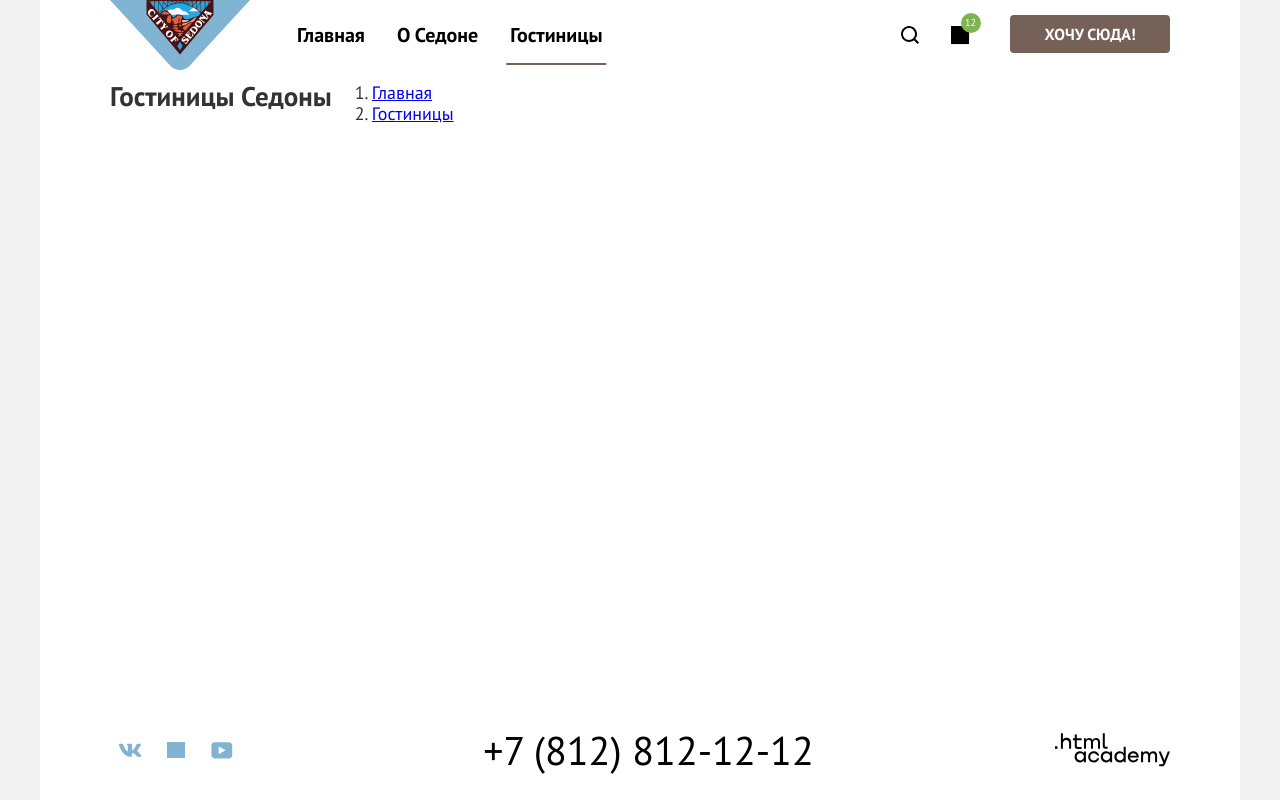
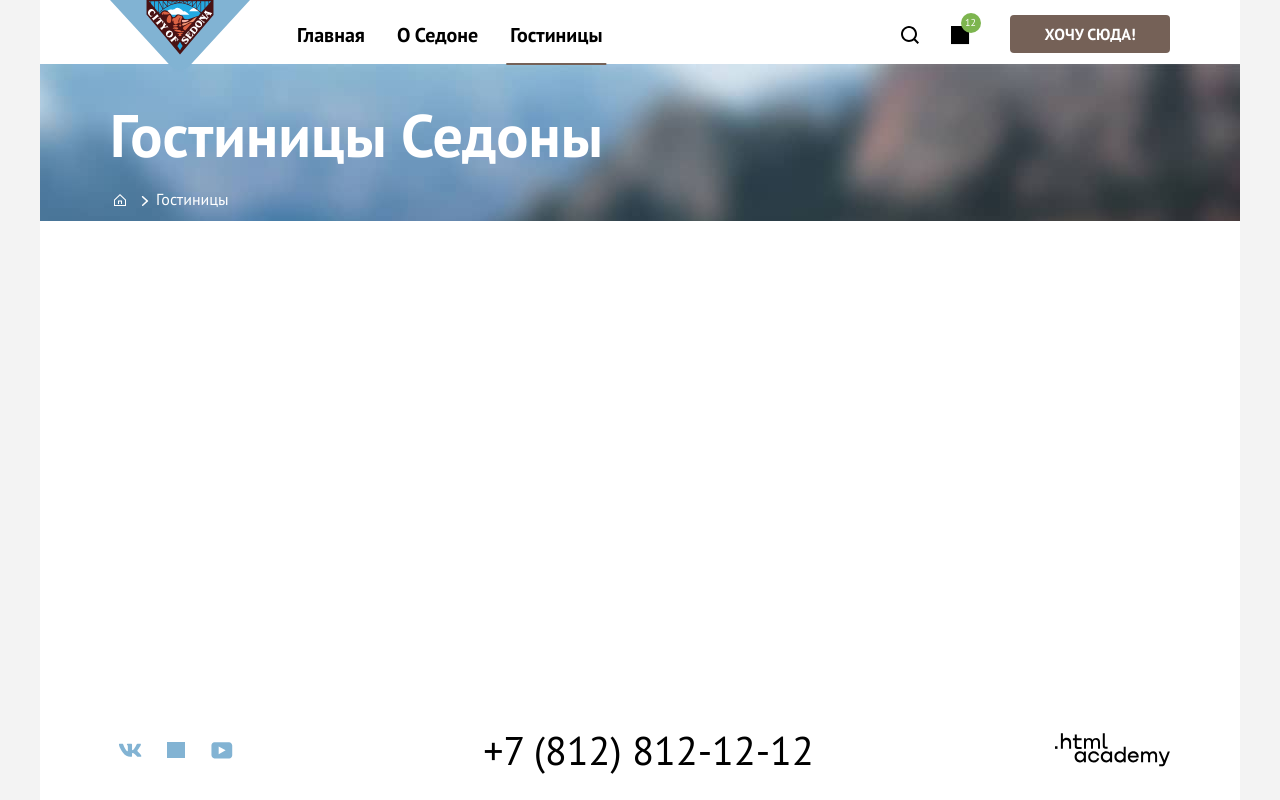
Before and after one commit to Valehorn/sedona-react, a React (Vite) app: page /catalog in a window 1280 px wide. Built offline with nearby package versions, Linux system fonts and the light colour scheme; grey boxes are pictures that could not be loaded.

Commit message:
Реализация breadcrumbs

```diff
--- a/src/blocks/filter-form/filter.scss
+++ b/src/blocks/filter-form/filter.scss
@@ -1,3 +1,22 @@
-.filter-form {
-  position: relative;
+@use '../../global/variables.scss' as vars;
+
+.filter {
+  background-image: url(../../assets/image/catalog/filter.jpg);
+  background-repeat: no-repeat;
+  background-size: cover;
+  background-color: vars.$primary-bg-color;
+  padding-block-start: 32px;
+
+  .container {
+    flex-direction: column;
+    background-color: transparent;
+  }
 }
+
+.filter__title {
+  font-size: 60px;
+  line-height: 78px;
+  color: #ffffff;
+  margin: 0;
+  margin-block-end: 3px;
+}
--- a/src/blocks/filter-form/filterForm.jsx
+++ b/src/blocks/filter-form/filterForm.jsx
@@ -18,8 +18,8 @@ function Filter() {
     <section className="filter">
       <Container>
         <h1 className="filter__title">Гостиницы Седоны</h1>
+        <Breadcrumbs items={breadcrumbs} section="filter" />
         <form className="filter__form" action="/" method='post'>
-          <Breadcrumbs items={breadcrumbs}  section="filter"/>
         </form>
       </Container>
     </section>
--- a/src/components/breadcrumbs/breadcrumbs.scss
+++ b/src/components/breadcrumbs/breadcrumbs.scss
@@ -1,3 +1,60 @@
 .breadcrumbs {
+  display: flex;
+  flex-wrap: wrap;
+  align-items: center;
+  gap: 6px;
+  margin: 0;
+  padding: 0;
+  list-style: none;
+}
+
+.breadcrumbs__item {
   position: relative;
+
+  &:not(:first-child)::before {
+  position: absolute;
+  content: "";
+  top: 59%;
+  left: -15px;
+  transform: translateY(-50%);
+  width: 8px;
+  height: 11px;
+  background-image: url(../../assets/image/icons/breadcrumbs-vector-1.svg);
+  background-repeat: no-repeat;
+  background-size: 8px 11px;
+  }
 }
+
+.breadcrumbs__link {
+  display: inline-block;
+  font-size: 16px;
+  line-height: 21px;
+  color: #ffffff;
+  text-decoration: none;
+  transition: opacity 0.3s ease;
+
+  &:hover {
+    opacity: 0.6;
+  }
+}
+
+.breadcrumbs__link--home {
+  position: relative;
+  width: 40px;
+  height: 40px;
+
+  &::after {
+  position: absolute;
+  content: "";
+  top: 58%;
+  left: 26%;
+  translate: -50% -50%;
+  mask-image: url(../../assets/image/icons/breadcrumbs-vector.svg);
+  mask-repeat: no-repeat;
+  mask-size: 13px 13px;
+  mask-position: center;
+  width: 13px;
+  height: 13px;
+  background-color: #ffffff;
+  }
+}
--- a/src/components/breadcrumbs/breadcrumbsItem.jsx
+++ b/src/components/breadcrumbs/breadcrumbsItem.jsx
@@ -8,7 +8,8 @@ function BreadcrumbsItem({ link, url, isFirst }) {
         className={`breadcrumbs__link ${isFirst ? 'breadcrumbs__link--home' : ''}`}
         to={url}
       >
-        {link}
+        {!isFirst && link}
+        {isFirst && <span className='visually-hidden'>{link}</span>}
       </Link>
     </li>
   );
--- a/src/pages/catalog.jsx
+++ b/src/pages/catalog.jsx
@@ -1,15 +1,18 @@
 import Footer from "../blocks/footer/footer";
 import Header from "../blocks/header/header";
 import Filter from "../blocks/filter-form/filterForm";
+import Modal from "../blocks/modal/modal";
 
 function Catalog() {
   return (
-    <div className="page-container">
-      <Header />
-      <Filter />
-      <Footer />
-    </div>
-
+    <>
+      <div className="page-container">
+        <Header />
+        <Filter />
+        <Footer />
+      </div>
+      <Modal />
+    </>
   )
 }
 
```
